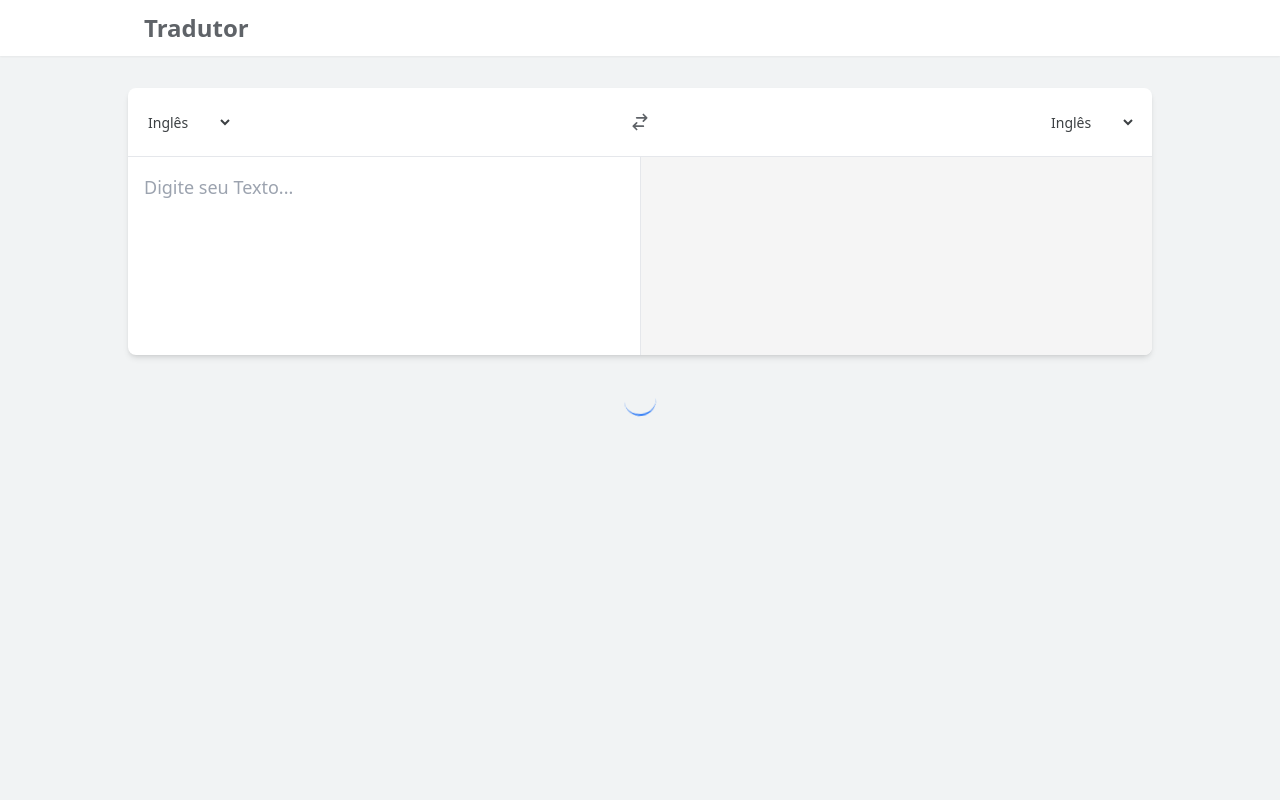
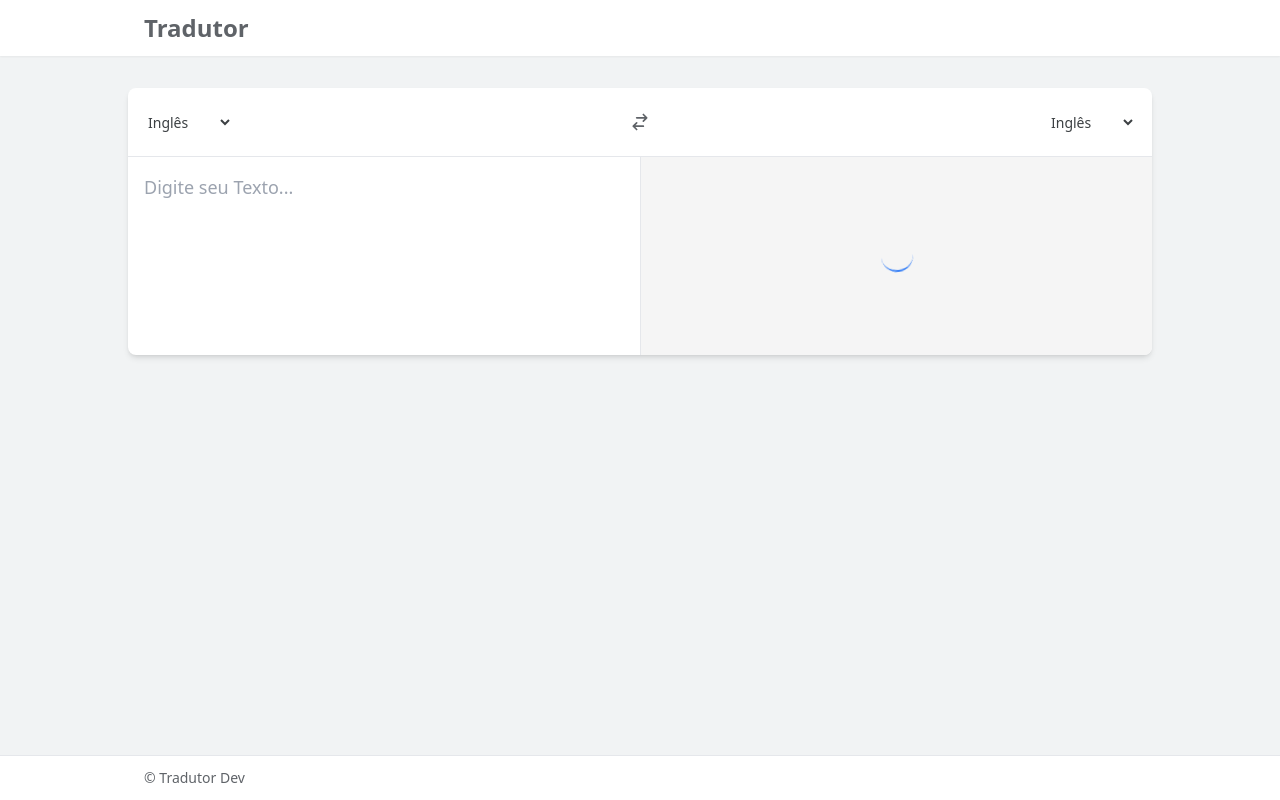
Before and after one commit to DevPauloV/tradutor-Dev, a React (Vite) app: page / in a window 1280 px wide. Built offline with nearby package versions, Linux system fonts and the light colour scheme.

Commit message:
Criação das variaveis, para exibir o texto traduzido

```diff
--- a/src/App.jsx
+++ b/src/App.jsx
@@ -70,20 +70,26 @@ function App() {
               </textarea>
             </div >
 
-            <div className='p-4 bg-segundaryBackground border-l border-gray-200 '>
+            <div className='p-4 relative bg-segundaryBackground border-l border-gray-200 '>
               <div className='absolute inset-0 flex items-center justify-center'>
                 <div className='animate-spin rounded-full h-8 w-8 border-t-2 border-blue-500'></div>
+
+                <p className='text-lg tex-textColor'></p>
               </div>
             </div>
 
-          </div>
 
 
-
-
-
+          </div>
         </div>
       </main>
+
+      <footer className='bg-white border-t border-gray-200 mt-auto'>
+        <div className='max-w-5xl mx-auto px-4 py-3 text-sm text-headerColor'>
+          &copy; {new Date().getFullYear}Tradutor Dev
+        </div>
+      </footer>
+
     </div>
   )
 }
```
